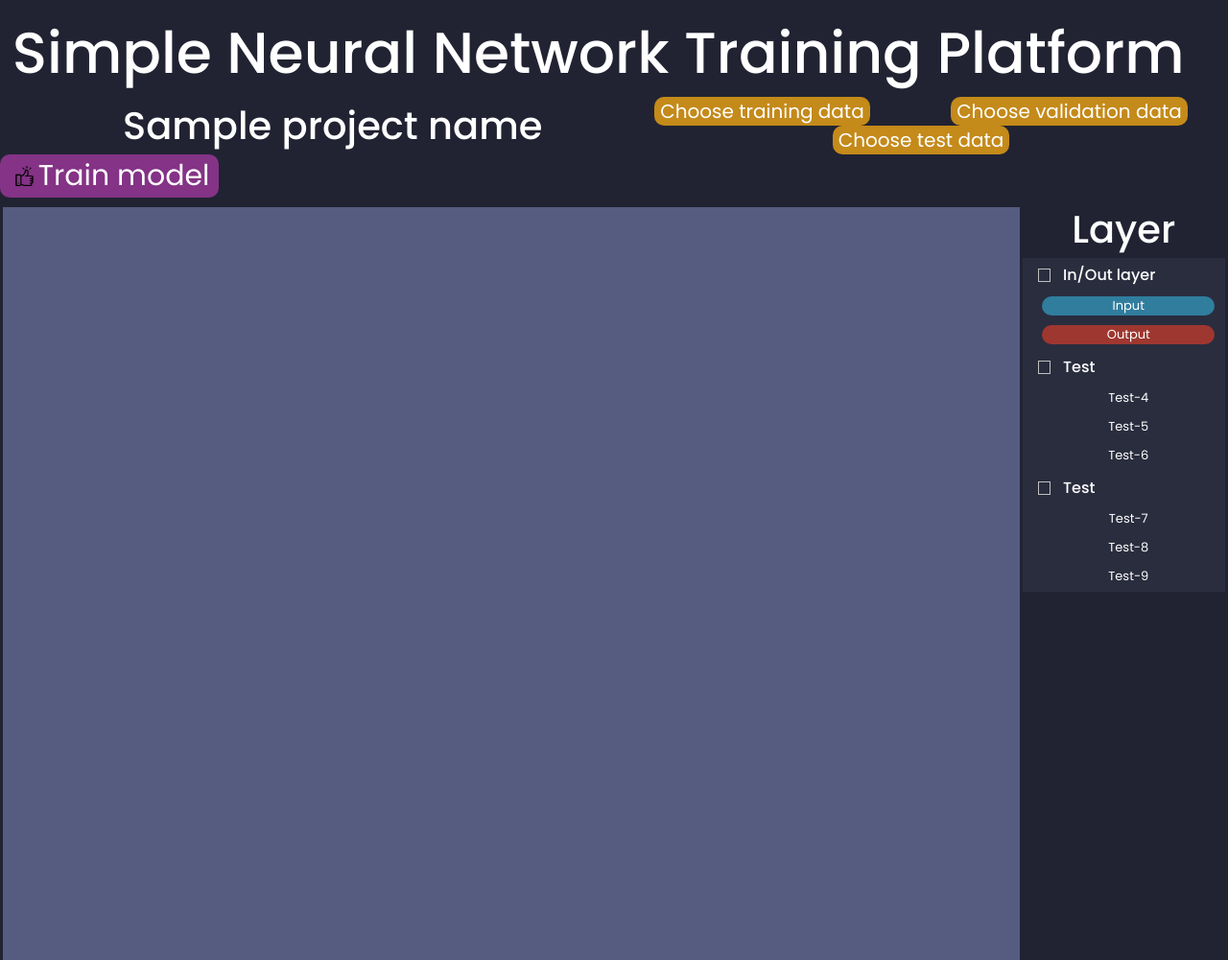
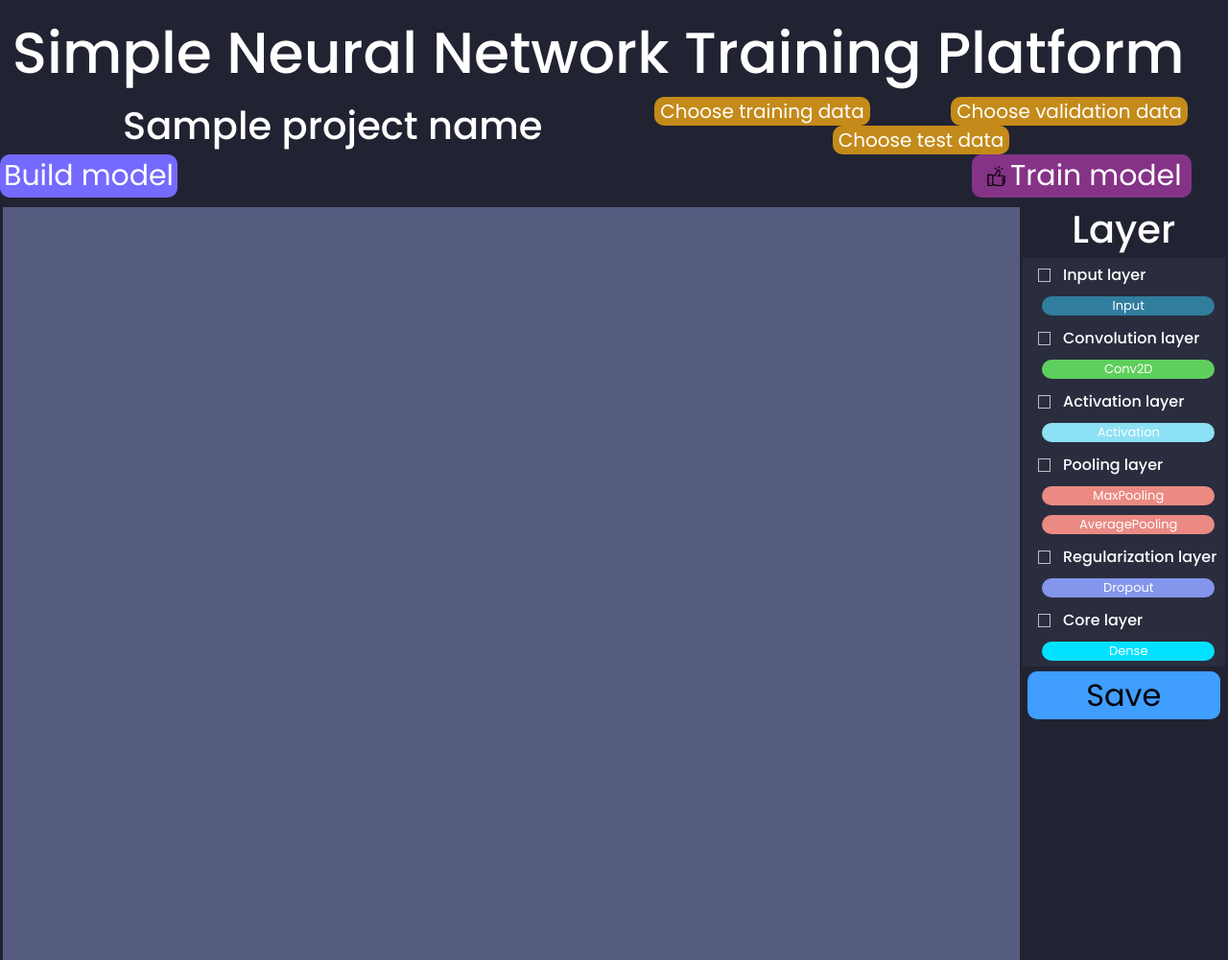
Before and after one commit to NTUT-kyle/SNNTP, a Flask app: template templates/model.html in a window 1280 px wide. Shown: the whole page at 96% size. Run offline with Flask 3, Linux system fonts and the light colour scheme; the template is opened without the code that fills it: most values are stand-ins (such as "Sample title", 1, 10 or a date in 2020).

Commit message:
feat : add two button, add all layer we support now fix : set dot white border after click

```diff
--- a/static/script/model.js
+++ b/static/script/model.js
@@ -45,13 +45,14 @@ function OpenCloseCenterBoard(openOrNot, titleValue) {
 }
 
 function successSendFile(data) {
-    alert(data);
+    console.log(data);
+    alert_func("send success", "green", 3000);
 }
 
 function error_func(xhr, textStatus, errorThrown) {
     console.log("[Error " + xhr.status + "]: " + textStatus);
     console.log(errorThrown);
-    alert("error");
+    alert_func(errorThrown, "red", 3000);
 }
 
 $("#CenterBoardButton").click(() => {
@@ -65,8 +66,28 @@ $("#CenterBoardButton").click(() => {
     );
 });
 
-$(".SelectItem").click(() => {
-    console.log(ModelPackage());
+$("#build_model").click(() => {
+    let model_package = {
+        model_List: ModelPackage(),
+    };
+    console.log(model_package);
+    if (model_package.length) {
+        // ajax_func(
+        //     "/model/" + projectName + "/build",
+        //     "POST",
+        //     model_package,
+        //     successSendFile,
+        //     error_func
+        // );
+    }
+});
+
+$("#train_model").click(() => {
+    alert("train model");
+});
+
+$("#save_graphy").click(() => {
+    alert("save graphy");
 });
 
 /*
@@ -119,19 +140,41 @@ $(".droparea").droppable({
                 <div></div>
                 ${clone.html()}
                 <div id="p${initPointID}" class="dropItemPoint dropItemPointRight"></div>
+                <div class="dropItemMenu">
+                    <div>Setting</div>
+                    <div class="dropItemMenuLine">
+                        <div>Width：</div>
+                        <input type="Number" name="Width" value="32" />
+                    </div>
+                    <div class="dropItemMenuLine">
+                        <div>Height：</div>
+                        <input type="Number" name="Height" value="32" />
+                    </div>
+                </div>
             `);
             initPointID += 1;
             isInputLayerPlace = true;
-        } else if (who_are_dragging == "Output") {
+        } else if (who_are_dragging == "Dense") {
             if (isOutputLayerPlace) {
                 // Cannot place more than two Output Layer
-                alert_func("無法放置一個以上的 Output Layer", "red", 3000);
+                alert_func("無法放置一個以上的 Dense Layer", "red", 3000);
                 return;
             }
             clone.html(`
                 <div id="p${initPointID}" class="dropItemPoint dropItemPointLeft"></div>
                 ${clone.html()}
                 <div></div>
+                <div class="dropItemMenu">
+                    <div>Setting</div>
+                    <div class="dropItemMenuLine">
+                        <div>units：</div>
+                        <input type="Number" name="units" value="10" />
+                    </div>
+                    <div class="dropItemMenuLine">
+                        <div>use_bias：</div>
+                        <input type="checkbox" name="use_bias" />
+                    </div>
+                </div>
             `);
             initPointID += 1;
             isOutputLayerPlace = true;
@@ -208,7 +251,8 @@ $(".droparea").droppable({
                 if (
                     !(
                         $(event.target).parent().hasClass("dropItemMenu") ||
-                        $(event.target).parent().hasClass("dropItemMenuLine")
+                        $(event.target).parent().hasClass("dropItemMenuLine") ||
+                        $(event.target).hasClass("dropItemMenu")
                     )
                 ) {
                     // set selectItem to target & set target border
@@ -230,10 +274,10 @@ $(".droparea").droppable({
 
                 // set scrollbar position
                 let offset = $(this).offset();
-                // $(".modelshow").scrollTop(offset.top);
-                // $(".modelshow").scrollLeft(offset.left);
+                $(".modelshow").scrollTop(offset.top);
+                $(".modelshow").scrollLeft(offset.left);
             },
-            cancel: "div.dropItemPoint",
+            cancel: "div .dropItemPoint, input, select",
             scroll: true,
             cursor: "move",
             snap: true,
@@ -404,47 +448,6 @@ function graphyPackage() {
     console.log(LayerMap);
 }
 
-function ModelPackage() {
-    let point = $(".input_layer").children(".dropItemPointRight");
-    let output_point = $(".output_layer").children(".dropItemPointLeft");
-    let index = getConnectElementIndex(point);
-    let layerList = [{ layer_type: "Input" }];
-
-    // traverse the entire path
-    while (index != -1) {
-        // get another point and push layer name to layerList
-        let ano_point = getAnotherPoint(connectingLine[index], point);
-        let parent = $(ano_point).parent();
-        let tempDict = { layer_type: parent.attr("name") };
-        parent
-            .children(".dropItemMenu")
-            .children(".dropItemMenuLine")
-            .each((key, value) => {
-                let temp = $(value).children("input");
-                tempDict[temp.attr("name")] = temp.val();
-            });
-        layerList.push(tempDict);
-
-        // check if ano_point is Output layer point
-        if ($(ano_point).attr("id") == $(output_point).attr("id")) break;
-
-        // set item left point or right point
-        if ($(ano_point).hasClass("dropItemPointLeft")) {
-            point = parent.children(".dropItemPointRight");
-        } else {
-            point = parent.children(".dropItemPointLeft");
-        }
-
-        index = getConnectElementIndex(point);
-    }
-
-    if (index == -1) {
-        alert_func("Input, Output Layer 兩者間需要連通", "red", 3000);
-        return [];
-    }
-    return layerList;
-}
-
 /*
 
 {
@@ -463,6 +466,69 @@ function ModelPackage() {
 
 */
 
+function ModelPackage() {
+    let point = $(".input_layer").children(".dropItemPointRight");
+    let output_point = $(".core_layer").children(".dropItemPointLeft");
+    let index = getConnectElementIndex(point);
+    let input_parameter = $(".input_layer")
+        .children(".dropItemMenu")
+        .find("input");
+    let layerList = [
+        {
+            layer_type: "Input",
+            width: parseInt(input_parameter.eq(0).val()),
+            height: parseInt(input_parameter.eq(1).val()),
+        },
+    ];
+
+    // traverse the entire path
+    while (index != -1) {
+        // get another point and push layer name to layerList
+        let ano_point = getAnotherPoint(connectingLine[index], point);
+        let parent = $(ano_point).parent();
+        let tempDict = { layer_type: parent.attr("name") };
+        parent
+            .children(".dropItemMenu")
+            .children(".dropItemMenuLine")
+            .each((key, value) => {
+                let temp = $(value).children("input");
+                if (temp.length) {
+                    // case for checkbox and normal input
+                    if (temp.attr("type") == "checkbox") {
+                        tempDict[temp.attr("name")] = temp.is(":checked");
+                    } else if (temp.attr("type") == "number") {
+                        tempDict[temp.attr("name")] = parseFloat(temp.val());
+                    } else {
+                        tempDict[temp.attr("name")] = temp.val();
+                    }
+                } else {
+                    // case for select
+                    temp = $(value).children("select");
+                    tempDict[temp.attr("name")] = temp.val();
+                }
+            });
+        layerList.push(tempDict);
+
+        // check if ano_point is Output layer point
+        if ($(ano_point).attr("id") == $(output_point).attr("id")) break;
+
+        // set item left point or right point
+        if ($(ano_point).hasClass("dropItemPointLeft")) {
+            point = parent.children(".dropItemPointRight");
+        } else {
+            point = parent.children(".dropItemPointLeft");
+        }
+
+        index = getConnectElementIndex(point);
+    }
+
+    if (index == -1) {
+        alert_func("Input, Dense Layer 兩者間需要連通", "red", 3000);
+        return [];
+    }
+    return layerList;
+}
+
 // key del method
 function del_func() {
     if (selectItem != null) {
@@ -470,7 +536,7 @@ function del_func() {
 
         if ($(selectItem).html().indexOf("Input")) {
             isInputLayerPlace = false;
-        } else if ($(selectItem).html().indexOf("Output")) {
+        } else if ($(selectItem).html().indexOf("Dense")) {
             isOutputLayerPlace = false;
         }
         selectItem = null;
@@ -599,11 +665,30 @@ function layerParameter(layerName) {
     let tempHtml = "";
     if (Array.isArray(parameter)) {
         parameter.forEach((val) => {
-            tempHtml += `
+            if (val.type == "select") {
+                option_html = "";
+                val.initVal.forEach((element) => {
+                    option_html += `<option value="${element}">${element}</option>`;
+                });
+                tempHtml += `
                 <div class="dropItemMenuLine">
                     <div>${val.name}：</div>
-                    <input type="${val.type}" name="${val.name}" value="${val.initVal}" />
+                    <select name="${val.name}">${option_html}</select>
                 </div>`;
+            } else {
+                tempHtml += `
+                <div class="dropItemMenuLine">
+                    <div>${val.name}：</div>
+                    <input
+                        type="${val.type}"
+                        name="${val.name}"
+                        value="${val.initVal}"
+                        ${"min" in val ? "min=" + val.min : ""}
+                        ${"max" in val ? "max=" + val.max : ""}
+                        ${"step" in val ? "step=" + val.step : ""}
+                    />
+                </div>`;
+            }
         });
         return tempHtml;
     } else {
--- a/static/style/layer.css
+++ b/static/style/layer.css
@@ -2,6 +2,22 @@
     background-color: #307d9e;
 }
 
-.output_layer {
-    background-color: #9e3730;
+.conv_layer {
+    background-color: #5ecf5c;
 }
+
+.activation_layer {
+    background-color: #8ce1f4;
+}
+
+.pooling_layer {
+    background-color: #eb8a83;
+}
+
+.core_layer {
+    background-color: #00e1ff;
+}
+
+.regularization_layer {
+    background-color: #8396eb;
+}
--- a/static/style/model.css
+++ b/static/style/model.css
@@ -63,6 +63,13 @@
     background-color: #c48a1a;
 }
 
+.BuildItem {
+    margin-right: 6px;
+    font-size: 3rem;
+    background-color: #746aff;
+    color: white;
+}
+
 .SelectItemRight {
     margin-right: 3%;
     padding-right: 10px;
@@ -115,7 +122,6 @@
     left: 100%;
     margin-left: 1px;
     background-color: #2f3245;
-    border: 1px solid black;
     text-align: center;
     flex-direction: column;
 }
@@ -186,6 +192,23 @@ canvas {
     align-items: center;
     display: flex;
     flex-direction: column;
+}
+
+.layerCategoryBottom {
+    margin-top: 0.5rem;
+    display: flex;
+    justify-content: center;
+    align-items: center;
+    background-color: #409eff;
+    width: 95%;
+    height: 50px;
+    font-size: xx-large;
+    border-radius: 1rem;
+    cursor: pointer;
+}
+
+.layerCategoryBottom:hover {
+    background-color: #96c4f2;
 }
 
 /* LayerCategory First Element */
--- a/templates/model.html
+++ b/templates/model.html
@@ -1,6 +1,6 @@
 {% extends "base.html" %}
 
-{% block title %}SNNTP-Model{% endblock %}
+{% block title %}SNNTP-{{projectName}}{% endblock %}
 
 {% block head %}
   <link rel="stylesheet" href={{ url_for('static', filename='style/model.css') }}/>
@@ -17,7 +17,8 @@
         <div id="ChooseValidation" class="SelectItem">Choose validation data</div>
         <div id="ChooseTest" class="SelectItem">Choose test data</div>
     </div>
-    <div class="SelectItem SelectItemRight">
+    <div id="build_model" class="SelectItem BuildItem">Build model</div>
+    <div id="train_model" class="SelectItem SelectItemRight">
         <img src={{ url_for('static', filename='assets/train.png') }} title="Create Project"/>
         <p>Train model</p>
     </div>
@@ -31,31 +32,56 @@
         <div class="layerCategory">
             <div>
                 <div>
-                    <img>
-                    <p>In/Out layer</p>
+                    <img />
+                    <p>Input layer</p>
                 </div>
                 <div class="input_layer">Input</div>
-                <div class="output_layer">Output</div>
             </div>
             <div>
                 <div>
-                    <img>
+                    <img />
+                    <p>Convolution layer</p>
+                </div>
+                <div class="conv_layer">Conv2D</div>
+            </div>
+            <div>
+                <div>
+                    <img />
+                    <p>Activation layer</p>
+                </div>
+                <div class="activation_layer">Activation</div>
+            </div>
+            <div>
+                <div>
+                    <img />
+                    <p>Pooling layer</p>
+                </div>
+                <div class="pooling_layer">MaxPooling</div>
+                <div class="pooling_layer">AveragePooling</div>
+            </div>
+            <div>
+                <div>
+                    <img />
+                    <p>Regularization layer</p>
+                </div>
+                <div class="regularization_layer">Dropout</div>
+            </div>
+            <div>
+                <div>
+                    <img />
+                    <p>Core layer</p>
+                </div>
+                <div class="core_layer">Dense</div>
+            </div>
+            <!-- <div>
+                <div>
+                    <img />
                     <p>Test</p>
                 </div>
                 <div class="">Test-4</div>
-                <div class="">Test-5</div>
-                <div class="">Test-6</div>
-            </div>
-            <div>
-                <div>
-                    <img>
-                    <p>Test</p>
-                </div>
-                <div class="">Test-7</div>
-                <div class="">Test-8</div>
-                <div class="">Test-9</div>
-            </div>
+            </div> -->
         </div>
+        <div id="save_graphy" class="layerCategoryBottom">Save</div>
     </div>
 </div>
 
@@ -70,7 +96,69 @@
 <script>
     /* Layer Parameter */
     let layerDict = {
-        "Test-4": [{ name: "Name", type: "int", initVal: 0 }],
+        // "Test-4": [{ name: "Name", type: "number", initVal: 0 }],
+        Conv2D: [
+            { name: "filters", type: "number", initVal: 32 },
+            { name: "kernel_size", type: "number", initVal: 3 },
+            { name: "strides", type: "number", initVal: 1 },
+            {
+                name: "padding",
+                type: "select",
+                initVal: ["valid", "same"],
+            },
+        ],
+        Activation: [
+            {
+                name: "active_type",
+                type: "select",
+                initVal: [
+                    "softmax",
+                    "elu",
+                    "selu",
+                    "softplus",
+                    "softsign",
+                    "relu",
+                    "tanh",
+                    "sigmoid",
+                    "hard_sigmoid",
+                    "exponential",
+                    "linear",
+                    "elu",
+                    "PReLU ",
+                    "LeakyReLU",
+                ],
+            },
+        ],
+        MaxPooling: [
+            { name: "pool_size", type: "number", initVal: 2 },
+            { name: "strides", type: "number", initVal: 1 },
+            {
+                name: "padding",
+                type: "select",
+                initVal: ["valid", "same"],
+            },
+        ],
+        AveragePooling: [
+            { name: "pool_size", type: "number", initVal: 2 },
+            { name: "strides", type: "number", initVal: 1 },
+            {
+                name: "padding",
+                type: "select",
+                initVal: ["valid", "same"],
+            },
+        ],
+        Dense: [{ name: "use_bias", type: "checkbox", initVal: 0 }],
+        Dropout: [
+            {
+                name: "rate",
+                type: "number",
+                initVal: 0.66,
+                step: 0.01,
+                min: 0,
+                max: 1,
+            },
+            { name: "seed", type: "number", initVal: 3 },
+        ],
     };
     /*
     layerName = Layer 名稱
```
